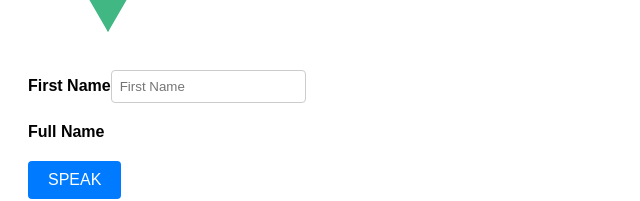
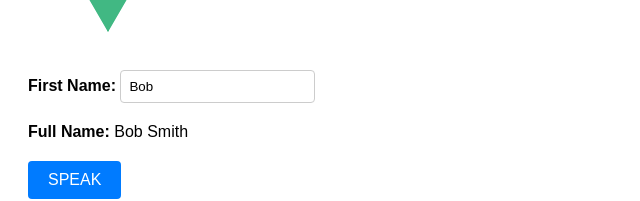
Before and after one commit to Vic428-human/vue2-ts-get-started, a Vue app: page / in a window 1280 px wide. Shown: the part 162-363 px from the top of the page, without its empty margins (0-640 px from the left). Built offline with nearby package versions, Linux system fonts and the light colour scheme.

Commit message:
製作名字有關的名字有關的input切版

```diff
--- a/src/components/PersonComponent.vue
+++ b/src/components/PersonComponent.vue
@@ -1,13 +1,13 @@
 <template>
   <div class="form">
     <div class="input-field">
-        <label for="firstName" class="label font-weight-bold m-b-5">First Name</label>
-        <input type="text" id="firstName" class="input input-border" placeholder="First Name" oninput="updateFullName()">
+        <label for="firstName" class="label font-weight-bold m-b-5">First Name: </label>
+        <input v-model="firstName" type="text" id="firstName" class="input input-border" placeholder="First Name">
     </div>
 
     <div class="input-field">
-        <label for="fullName" class="label font-weight-bold m-b-5">Full Name</label>
-        <span id="fullName"></span>
+        <label for="fullName" class="label font-weight-bold m-b-5">Full Name: </label>
+        <label >{{ fullName }}</label>
     </div>
 
     <button onclick="speak()">SPEAK</button>
@@ -16,11 +16,41 @@
 
 
 <script lang="ts">
-import { Component, Prop, Vue } from 'vue-property-decorator';
+export default {
+  props: {
+    whatToSay: {
+        type: String,
+        default: "Default saying"
+    }
+},
+  data() {
+      return {
+          initialLastName: "Smith",
+          counter: 1,
+          firstName: "Bob",
+          lastName: "Smith"
+      };
+  },
+  computed: {
+      fullName() {
+          return `${this.firstName} ${this.lastName}`;
+      }
+  },
+  methods: {
+      speak() {
+          alert("This is " + this.fullName + " speaking. " + this.whatToSay);
+      }
+  },
+  watch: {
+      firstName: {
+          handler() {
+              // handler code here
+              this.lastName = this.initialLastName + this.counter ++;
+              console.log('first name changed')
+          }
+      }
+  }
 
-@Component
-export default class PersonComponent extends Vue {
-  @Prop() private msg!: string;
 }
 </script>
 
```
